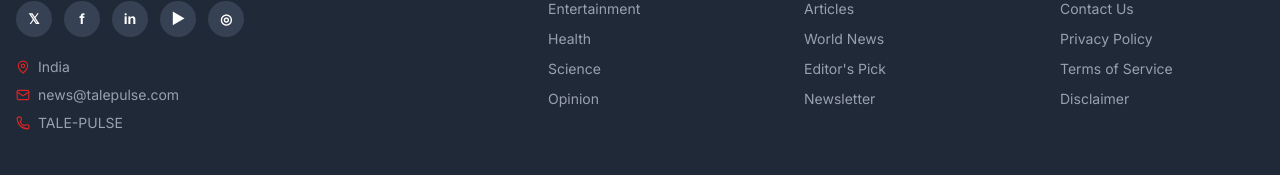
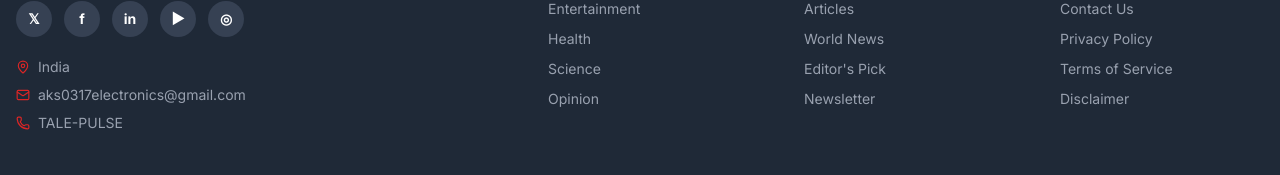
Before and after one commit to Anand-Mobile-And-Electrics/talepulse, a React (Vite) app: page / in a window 1280 px wide. Shown: the part 1184-1359 px from the top of the page. Built offline with nearby package versions, Linux system fonts and the light colour scheme; no server answers; the database is empty.

Commit message:
Fix Vercel SPA routing

```diff
--- a/src/components/layout/Footer.tsx
+++ b/src/components/layout/Footer.tsx
@@ -92,7 +92,7 @@
               </div>
               <div className="flex items-center gap-2">
                 <Mail size={14} className="text-[#DC2626] flex-shrink-0" />
-                <a href="mailto:aks0317electronics@gmail.com" className="hover:text-white transition-colors">news@talepulse.com</a>
+                <a href="mailto:aks0317electronics@gmail.com" className="hover:text-white transition-colors">aks0317electronics@gmail.com</a>
               </div>
               <div className="flex items-center gap-2">
                 <Phone size={14} className="text-[#DC2626] flex-shrink-0" />
```
